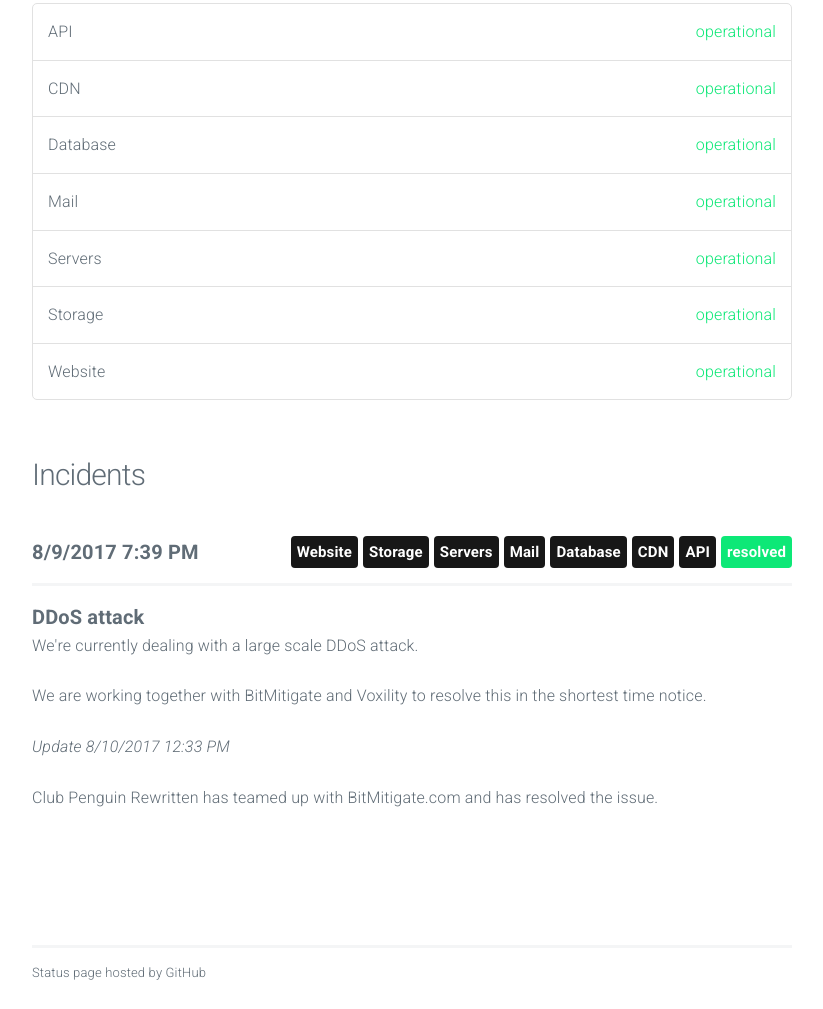
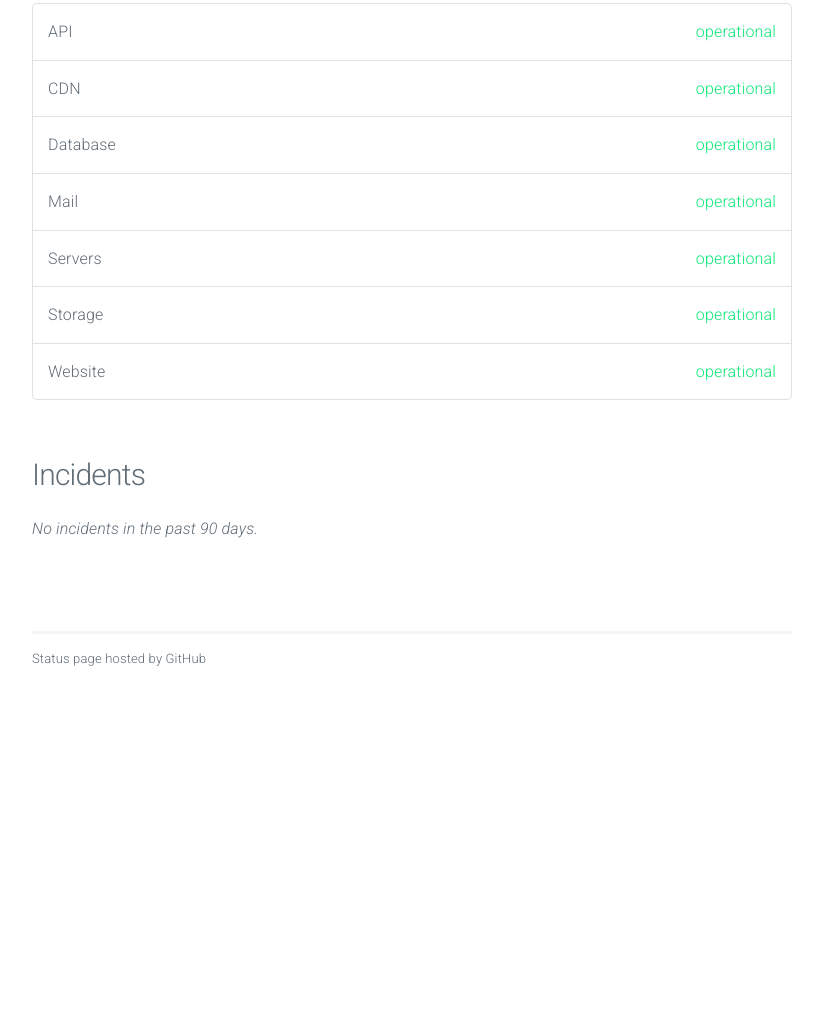
Before and after one commit to ncodex2/Status, a plain HTML site: page index.html in a window 1280 px wide. Shown: the part 263-1272 px from the top of the page, without its empty margins (228-1051 px from the left). After the commit the page ends 958 px from the top, so only its background shows below. Drawn offline with nearby package versions, Linux system fonts and the light colour scheme; no server answers.

Commit message:
update index

```diff
--- a/index.html
+++ b/index.html
@@ -69,42 +69,7 @@
 
 				<h4 data-l10n-id="incidents">Incidents</h4>
 
-
-					<div class="incident">
-						<span class="date moment">2017-08-09 19:39:27 UTC</span>
-
-
-							<span class="label operational float-right" data-l10n-id="resolved">resolved</span>
-
-
-							<span class="label system float-right">API</span>
-
-							<span class="label system float-right">CDN</span>
-
-							<span class="label system float-right">Database</span>
-
-							<span class="label system float-right">Mail</span>
-
-							<span class="label system float-right">Servers</span>
-
-							<span class="label system float-right">Storage</span>
-
-							<span class="label system float-right">Website</span>
-
-						<hr/>
-
-						<span class="title">DDoS attack</span>
-						<p>We're currently dealing with a large scale DDoS attack.</p>
-
-<p>We are working together with BitMitigate and Voxility to resolve this in the shortest time notice.</p>
-
-
-							<p><em>Update <span class="moment">2017-08-10 12:33:17 UTC</span></em></p>
-							<p>Club Penguin Rewritten has teamed up with BitMitigate.com and has resolved the issue.</p>
-
-
-					</div>
-
+					<em data-l10n-id="no.incidents">No incidents in the past 90 days.</em>
 
 			</section>
 
```
